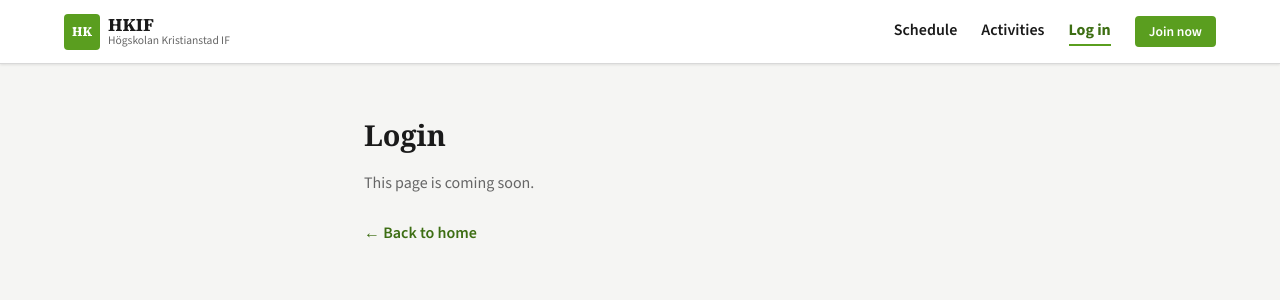
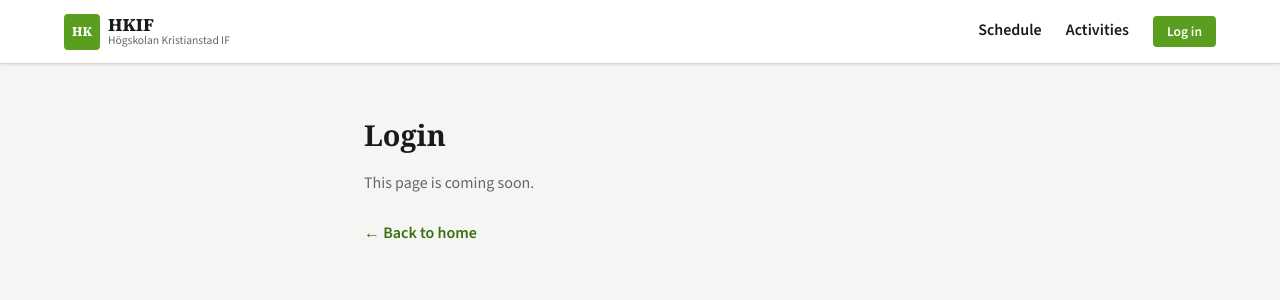
Before and after one commit to jasminerezai/hkif-web, a React (Vite) app in the folder client/: page /login in a window 1280 px wide. Shown: the top 300 px of the page. Built offline with nearby package versions, Linux system fonts and the light colour scheme.

Commit message:
feat: simplify navbar to single Log in CTA, remove Join now

```diff
--- a/client/src/components/Navbar.jsx
+++ b/client/src/components/Navbar.jsx
@@ -120,19 +120,9 @@ export default function Navbar() {
           ) : (
             // ── Logged out state ──
             <>
-              <NavLink to="/login" style={navLinkStyle}>
-                Log in
-              </NavLink>
-
-              <Button
-                as={Link}
-                to="/register"
-                size="sm"
-              >
-                Join now
-              </Button>
-              {/* as={Link} renders a react-router Link with Button styling.
-                  The 'to' prop is forwarded via ...rest in Button.jsx */}
+                <Button as={Link} to="/login" size="sm">
+                    Log in
+                </Button>
             </>
           )}
         </div>
@@ -183,21 +173,9 @@ export default function Navbar() {
             </>
           ) : (
             <>
-              <NavLink to="/login" onClick={closeMenu} style={S.drawerLink}>
-                Log in
-              </NavLink>
-
-              <NavLink
-                to="/register"
-                onClick={closeMenu}
-                style={{
-                  ...S.drawerLink,
-                  color:      'var(--color-primary-dark)',
-                  fontWeight: 700,
-                }}
-              >
-                Join now
-              </NavLink>
+                <NavLink to="/login" onClick={closeMenu} style={S.drawerLink}>
+                    Log in
+                </NavLink>
             </>
           )}
 
```
